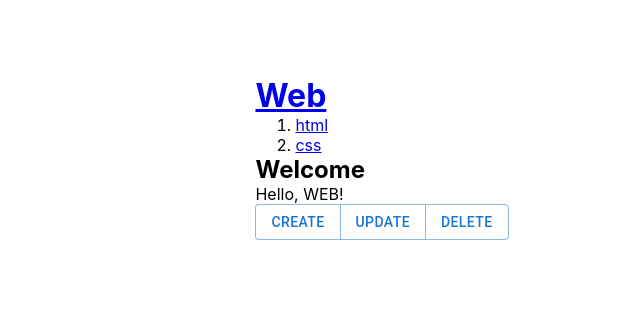
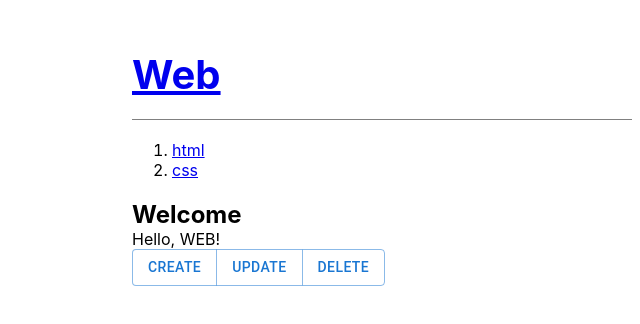
Before and after one commit to sjgske/elice-sw-2, a React (Create React App) app in the folder 03/: page / in a window 1280 px wide. Shown: the part 242-566 px from the top of the page, without its empty margins (258-898 px from the left). Built offline with nearby package versions, Linux system fonts and the light colour scheme.

Commit message:
Implement styled-components

```diff
--- a/03/package.json
+++ b/03/package.json
@@ -13,6 +13,7 @@
     "react": "^18.1.0",
     "react-dom": "^18.1.0",
     "react-scripts": "5.0.1",
+    "styled-components": "^5.3.5",
     "web-vitals": "^2.1.4"
   },
   "scripts": {
--- a/03/src/App.css
+++ b/03/src/App.css
@@ -15,11 +15,6 @@ body {
   width: 500px;
 }
 
-.App header {
-  border-bottom: 1px solid grey;
-  padding-bottom: 20px;
-}
-
 .App nav {
   padding: 20px 0;
 }
--- a/03/src/App.js
+++ b/03/src/App.js
@@ -3,10 +3,11 @@ import { useState } from "react";
 // use가 붙어있는 함수들을 hook이라고 한다.
 import Button from "@mui/material/Button";
 import ButtonGroup from "@mui/material/ButtonGroup";
+import styled from "styled-components";
 
-function Header({ onSelect }) {
+function Header({ className, onSelect }) {
   return (
-    <header>
+    <header className={className}>
       <h1>
         <a
           href="/"
@@ -22,6 +23,12 @@ function Header({ onSelect }) {
   );
 }
 
+const HeaderStyled = styled(Header)`
+  border-bottom: 1px solid gray;
+  padding: 20px 0;
+  font-size: 20px;
+`;
+
 function Nav({ data, onSelect }) {
   const list = data.map((el) => (
     <li key={el.id}>
@@ -30,8 +37,6 @@ function Nav({ data, onSelect }) {
         onClick={(e) => {
           e.preventDefault();
           onSelect(el.id);
-          // onSelect의 인자로 el.id 전달
-          // el.id는 map함수의 인자(data 배열 각각의 원소)의 id 속성
         }}
       >
         {el.title}
@@ -62,11 +67,7 @@ function App() {
 
   const [mode, setMode] = useState("WELCOME");
   const [id, setId] = useState(null);
-  // 'WELCOME' = 상태의 default 값
-  // useState('값')는 ['값', 함수] 리턴한다.
-  // 함수는 값을 바꾸는 역할
 
-  // mode 값에 따라 content 동적으로 바꾸기 -> state!
   let content = null;
   if (mode === "WELCOME") {
     console.log(mode, id);
@@ -77,8 +78,8 @@ function App() {
   }
 
   return (
-    <div>
-      <Header
+    <div className="App">
+      <HeaderStyled
         onSelect={() => {
           setMode("WELCOME");
         }}
```
Also changed, not shown: 1 other file (tests, documents, lock files or other folders).
